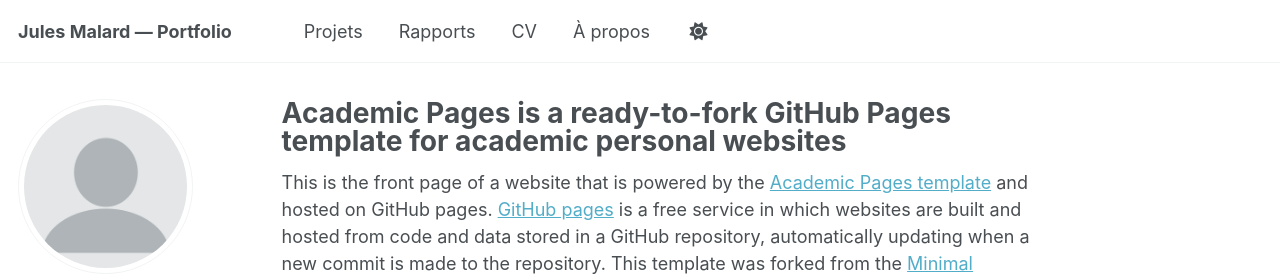
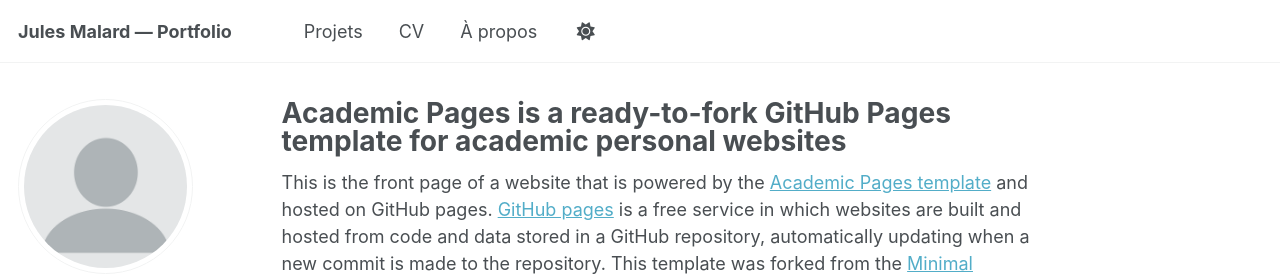
Before and after one commit to malardjules/malardjules.github.io, a Jekyll site: the page built from _pages/about.md, in a window 1280 px wide. Shown: the top 276 px of the page. Built offline with Jekyll 4.4.1, drawn with Linux system fonts in a browser that asks for light colours; some web fonts are replaced; a script that is not in the unit is left out.

Commit message:
Update navigation.yml

```diff
--- a/_data/navigation.yml
+++ b/_data/navigation.yml
@@ -10,8 +10,6 @@
 main:
 - title: "Projets"
   url: /projects/
-- title: "Rapports"
-  url: /reports/
 - title: "CV"
   url: /cv/
 - title: "À propos"
```
